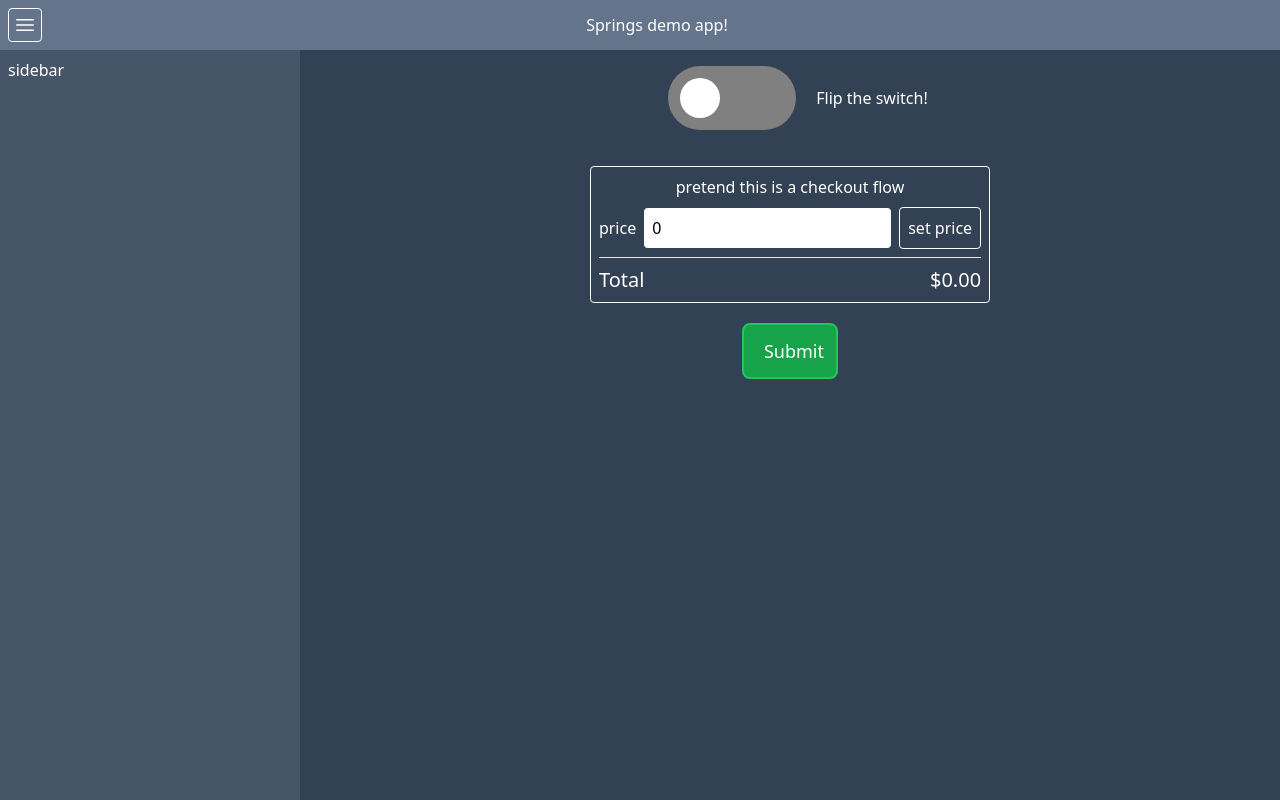
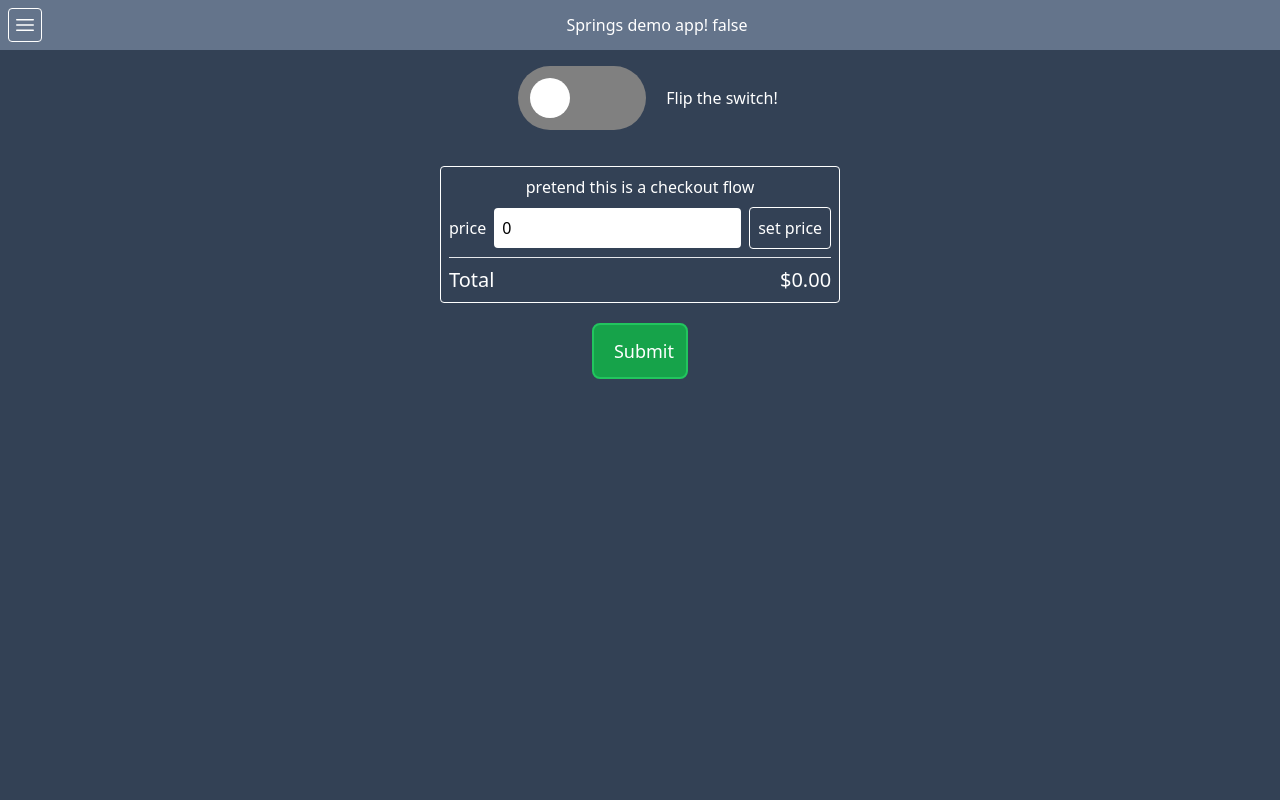
Before and after one commit to chuckdries/springs-and-stuff, a React (Vite) app: page / in a window 1280 px wide. Built offline with nearby package versions, Linux system fonts and the light colour scheme.

Commit message:
sidebar with useSpring imperative api

```diff
--- a/package.json
+++ b/package.json
@@ -10,6 +10,7 @@
   },
   "dependencies": {
     "@react-spring/web": "^9.6.1",
+    "@use-gesture/react": "^10.2.24",
     "classnames": "^2.3.2",
     "react": "^18.2.0",
     "react-aria": "^3.22.0",
--- a/src/NavContainer.tsx
+++ b/src/NavContainer.tsx
@@ -1,23 +1,61 @@
 import { useSpring, animated } from "@react-spring/web";
+import classNames from "classnames";
 import { ReactNode, useState } from "react";
+import { useDrag } from "@use-gesture/react";
 
 interface NavContainerProps {
   children: ReactNode;
 }
 export function NavContainer({ children }: NavContainerProps) {
-  const [sidebar, setSidebar] = useState(false);
+  const [sidebarIsOpen, setSidebar] = useState(false);
 
-  const sidebarSpring = useSpring({
-    marginLeft: sidebar ? "-300px" : "0px",
+  const [sidebarSpring, sidebarSpringApi] = useSpring(() => ({
+    from: {
+      marginLeft: "-300px",
+    },
+  }));
+
+  const toggleSidebar = () => {
+    sidebarSpringApi.start({
+      to: {
+        marginLeft: sidebarIsOpen ? "-300px" : "0px",
+      },
+    });
+    setSidebar(!sidebarIsOpen);
+  };
+
+  const bind = useDrag(({ down, movement: [mx, my] }) => {
+    if ((sidebarIsOpen && mx > 0) || (!sidebarIsOpen && mx < 0)) {
+      return;
+    }
+    if (down) {
+      const offset = sidebarIsOpen ? 0 : 300;
+      sidebarSpringApi.set({
+        marginLeft: `${Math.max(-301, Math.min(0, mx - offset))}px`
+      })
+    } else {
+      if (Math.abs(mx) > 100) {
+        toggleSidebar();
+      } else {
+        sidebarSpringApi.start({
+          to: {
+            marginLeft: sidebarIsOpen ? '0px' : '-300px'
+          }
+        })
+      }
+    }
   });
 
   return (
     <div className="h-full flex flex-col">
       <div className="h-[50px] bg-slate-500 flex items-center px-2">
         <button
-          className="p-1 border border-white rounded"
+          className={classNames(
+            "p-1 border border-white rounded",
+            sidebarIsOpen && "bg-green-500"
+          )}
           type="button"
-          onClick={() => setSidebar(!sidebar)}
+          onClick={toggleSidebar}
         >
           <svg
             xmlns="http://www.w3.org/2000/svg"
@@ -34,7 +72,9 @@ export function NavContainer({ children }: NavContainerProps) {
             />
           </svg>
         </button>
-        <h1 className="flex-auto text-center">Springs demo app!</h1>
+        <h1 className="flex-auto text-center">
+          Springs demo app! {sidebarIsOpen.toString()}
+        </h1>
       </div>
       <div className="flex-auto flex">
         <animated.div
@@ -43,7 +83,7 @@ export function NavContainer({ children }: NavContainerProps) {
         >
           sidebar
         </animated.div>
-        <div className="flex-auto flex flex-col gap-5 items-center">
+        <div style={{ touchAction: 'none' }} {...bind()} className="flex-auto flex flex-col gap-5 items-center">
           {children}
         </div>
       </div>
```
Also changed, not shown: 1 other file (tests, documents, lock files or other folders).
